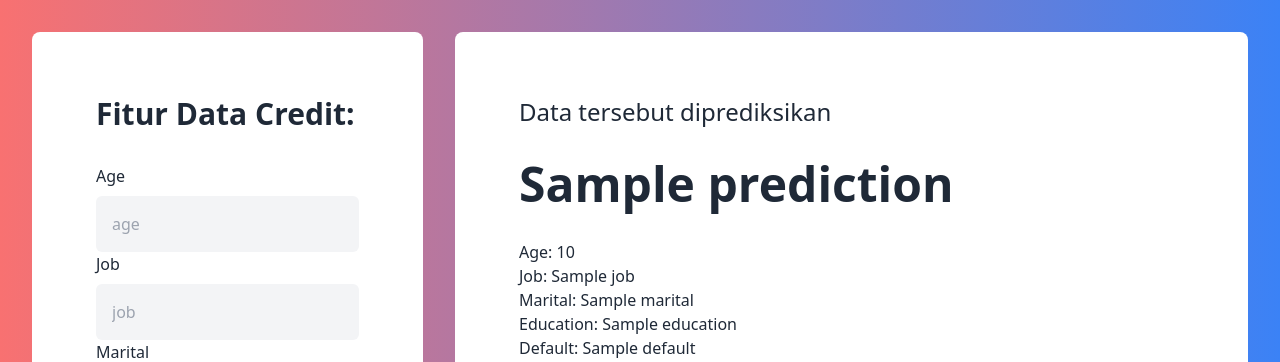
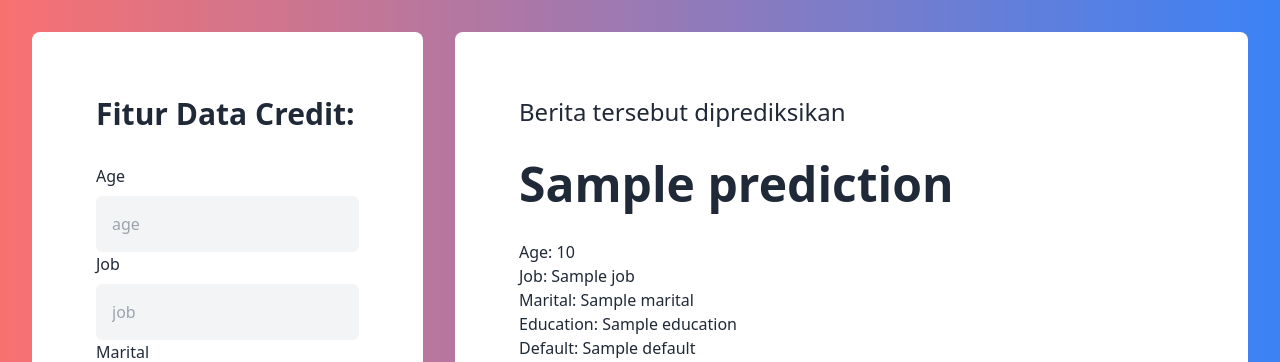
Before and after one commit to reydylanza-dev/datacredit-reyfadhil, a Flask app: template templates/index.html in a window 1280 px wide. Shown: the top 362 px of the page. Run offline with Flask 2, Linux system fonts and the light colour scheme; the template is opened without the code that fills it: most values are stand-ins (such as "Sample title", 1, 10 or a date in 2020); parts of the project's set-up code (start-up, migrations or seed data) failed here and were passed over.

Commit message:
Create index.html

```diff
--- a/templates/index.html
+++ b/templates/index.html
@@ -206,7 +206,7 @@
         <section class="mt-8 h-full flex-auto rounded-lg md:mt-0 md:ml-8">
             <div class="bg-white p-16 rounded-lg">
                 <h1 class="text-2xl mb-8">
-                    Data tersebut diprediksikan
+                    Berita tersebut diprediksikan
                 </h1>
                 <h2 class="text-5xl font-bold">{{ prediction }}</h2>
                 {% if (prediction) != '' %}
```
